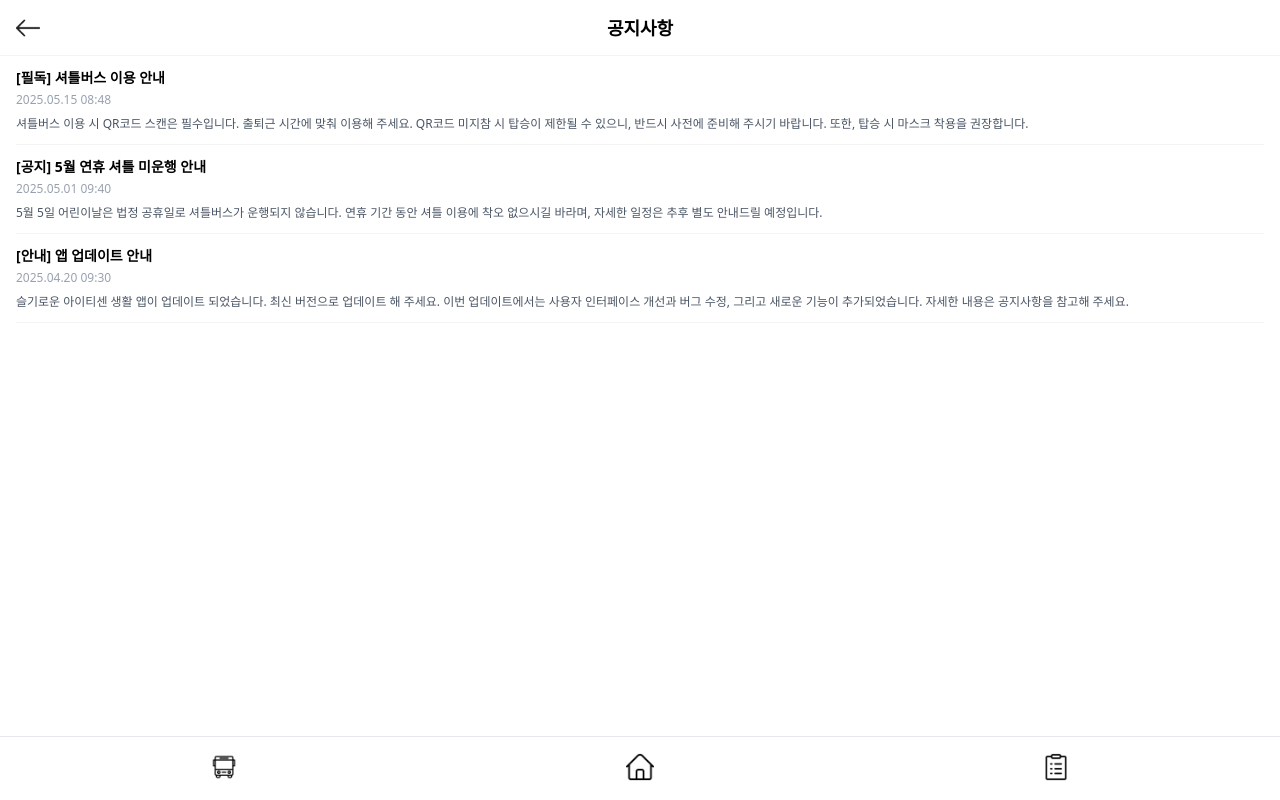
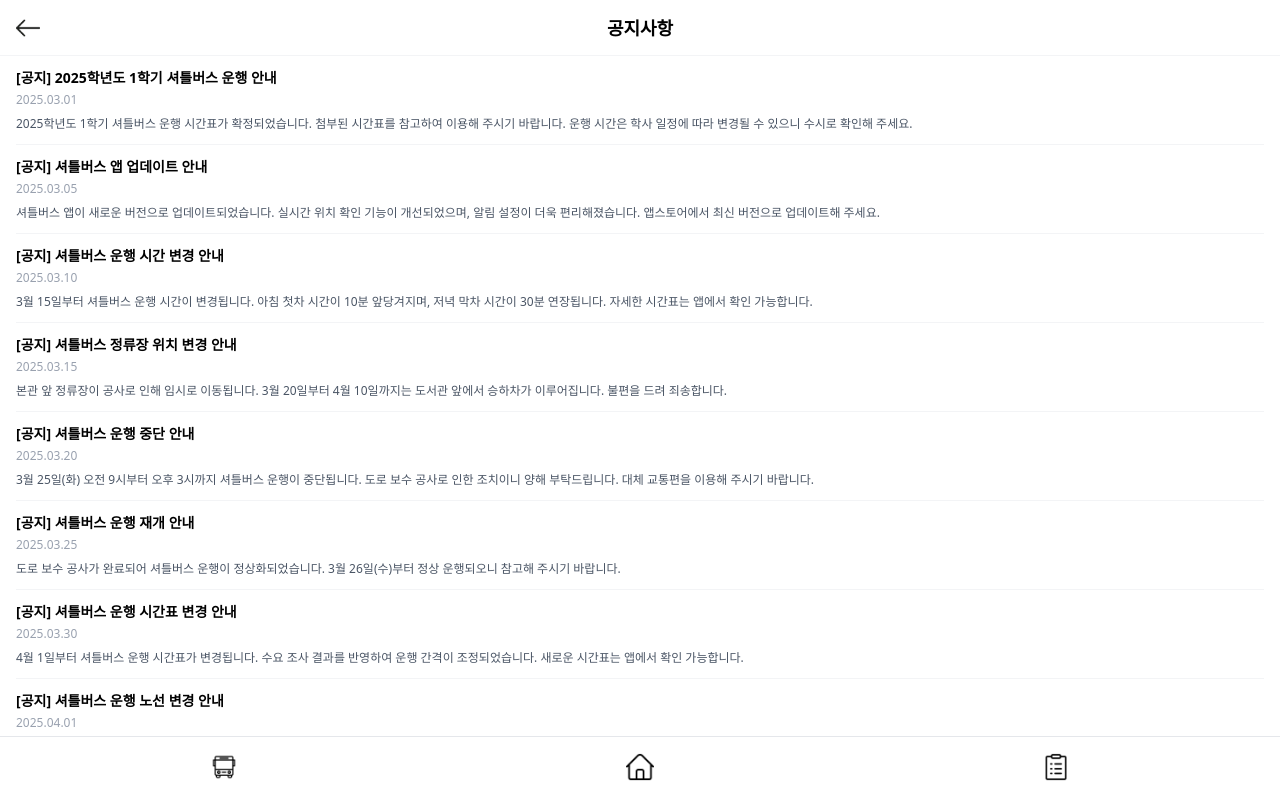
Before and after one commit to Yujin-nKim/fe, a React (Vite) app: page /notice in a window 1280 px wide. Shown: the top 800 px of the page. Built offline with nearby package versions, Linux system fonts and the light colour scheme; a web font is replaced by a local one.

Commit message:
chore: 공지 Mock 데이터 추가

```diff
--- a/src/components/NoticePage.tsx
+++ b/src/components/NoticePage.tsx
@@ -4,21 +4,75 @@ import BottomBar from './BottomBar';
 const notices = [
   {
     id: 1,
-    title: '[필독] 셔틀버스 이용 안내',
-    date: '2025.05.15 08:48',
-    content: '셔틀버스 이용 시 QR코드 스캔은 필수입니다. 출퇴근 시간에 맞춰 이용해 주세요. QR코드 미지참 시 탑승이 제한될 수 있으니, 반드시 사전에 준비해 주시기 바랍니다. 또한, 탑승 시 마스크 착용을 권장합니다.'
+    title: '[공지] 2025학년도 1학기 셔틀버스 운행 안내',
+    date: '2025.03.01',
+    content: '2025학년도 1학기 셔틀버스 운행 시간표가 확정되었습니다. 첨부된 시간표를 참고하여 이용해 주시기 바랍니다. 운행 시간은 학사 일정에 따라 변경될 수 있으니 수시로 확인해 주세요.'
   },
   {
     id: 2,
-    title: '[공지] 5월 연휴 셔틀 미운행 안내',
-    date: '2025.05.01 09:40',
-    content: '5월 5일 어린이날은 법정 공휴일로 셔틀버스가 운행되지 않습니다. 연휴 기간 동안 셔틀 이용에 착오 없으시길 바라며, 자세한 일정은 추후 별도 안내드릴 예정입니다.'
+    title: '[공지] 셔틀버스 앱 업데이트 안내',
+    date: '2025.03.05',
+    content: '셔틀버스 앱이 새로운 버전으로 업데이트되었습니다. 실시간 위치 확인 기능이 개선되었으며, 알림 설정이 더욱 편리해졌습니다. 앱스토어에서 최신 버전으로 업데이트해 주세요.'
   },
   {
     id: 3,
-    title: '[안내] 앱 업데이트 안내',
-    date: '2025.04.20 09:30',
-    content: '슬기로운 아이티센 생활 앱이 업데이트 되었습니다. 최신 버전으로 업데이트 해 주세요. 이번 업데이트에서는 사용자 인터페이스 개선과 버그 수정, 그리고 새로운 기능이 추가되었습니다. 자세한 내용은 공지사항을 참고해 주세요.'
+    title: '[공지] 셔틀버스 운행 시간 변경 안내',
+    date: '2025.03.10',
+    content: '3월 15일부터 셔틀버스 운행 시간이 변경됩니다. 아침 첫차 시간이 10분 앞당겨지며, 저녁 막차 시간이 30분 연장됩니다. 자세한 시간표는 앱에서 확인 가능합니다.'
+  },
+  {
+    id: 4,
+    title: '[공지] 셔틀버스 정류장 위치 변경 안내',
+    date: '2025.03.15',
+    content: '본관 앞 정류장이 공사로 인해 임시로 이동됩니다. 3월 20일부터 4월 10일까지는 도서관 앞에서 승하차가 이루어집니다. 불편을 드려 죄송합니다.'
+  },
+  {
+    id: 5,
+    title: '[공지] 셔틀버스 운행 중단 안내',
+    date: '2025.03.20',
+    content: '3월 25일(화) 오전 9시부터 오후 3시까지 셔틀버스 운행이 중단됩니다. 도로 보수 공사로 인한 조치이니 양해 부탁드립니다. 대체 교통편을 이용해 주시기 바랍니다.'
+  },
+  {
+    id: 6,
+    title: '[공지] 셔틀버스 운행 재개 안내',
+    date: '2025.03.25',
+    content: '도로 보수 공사가 완료되어 셔틀버스 운행이 정상화되었습니다. 3월 26일(수)부터 정상 운행되오니 참고해 주시기 바랍니다.'
+  },
+  {
+    id: 7,
+    title: '[공지] 셔틀버스 운행 시간표 변경 안내',
+    date: '2025.03.30',
+    content: '4월 1일부터 셔틀버스 운행 시간표가 변경됩니다. 수요 조사 결과를 반영하여 운행 간격이 조정되었습니다. 새로운 시간표는 앱에서 확인 가능합니다.'
+  },
+  {
+    id: 8,
+    title: '[공지] 셔틀버스 운행 노선 변경 안내',
+    date: '2025.04.01',
+    content: '4월 5일부터 셔틀버스 운행 노선이 변경됩니다. 신설된 기숙사 구역을 경유하는 노선이 추가되며, 기존 노선의 일부 정류장이 통합됩니다.'
+  },
+  {
+    id: 9,
+    title: '[공지] 셔틀버스 운행 시간 연장 안내',
+    date: '2025.04.05',
+    content: '기숙사 통학 편의를 위해 셔틀버스 운행 시간이 연장됩니다. 평일 저녁 막차 시간이 오후 10시 30분으로 변경되며, 주말 운행도 1시간 연장됩니다.'
+  },
+  {
+    id: 10,
+    title: '[공지] 셔틀버스 운행 시간 단축 안내',
+    date: '2025.04.10',
+    content: '방학 기간 동안 셔틀버스 운행 시간이 단축됩니다. 평일 운행 횟수가 30% 감소하며, 주말 운행은 정상 유지됩니다. 자세한 시간표는 앱에서 확인 가능합니다.'
+  },
+  {
+    id: 11,
+    title: '[공지] 셔틀버스 운행 시간 조정 안내',
+    date: '2025.04.15',
+    content: '수요 조사 결과를 반영하여 셔틀버스 운행 시간이 조정됩니다. 출퇴근 시간대 운행 간격이 5분 단축되며, 그 외 시간대는 10분 연장됩니다.'
+  },
+  {
+    id: 12,
+    title: '[공지] 셔틀버스 운행 시간 변경 예정 안내',
+    date: '2025.04.20',
+    content: '5월 1일부터 셔틀버스 운행 시간이 변경될 예정입니다. 현재 수요 조사가 진행 중이며, 결과에 따라 운행 시간이 조정될 수 있습니다. 참여해 주시면 감사하겠습니다.'
   },
 ];
 
```
